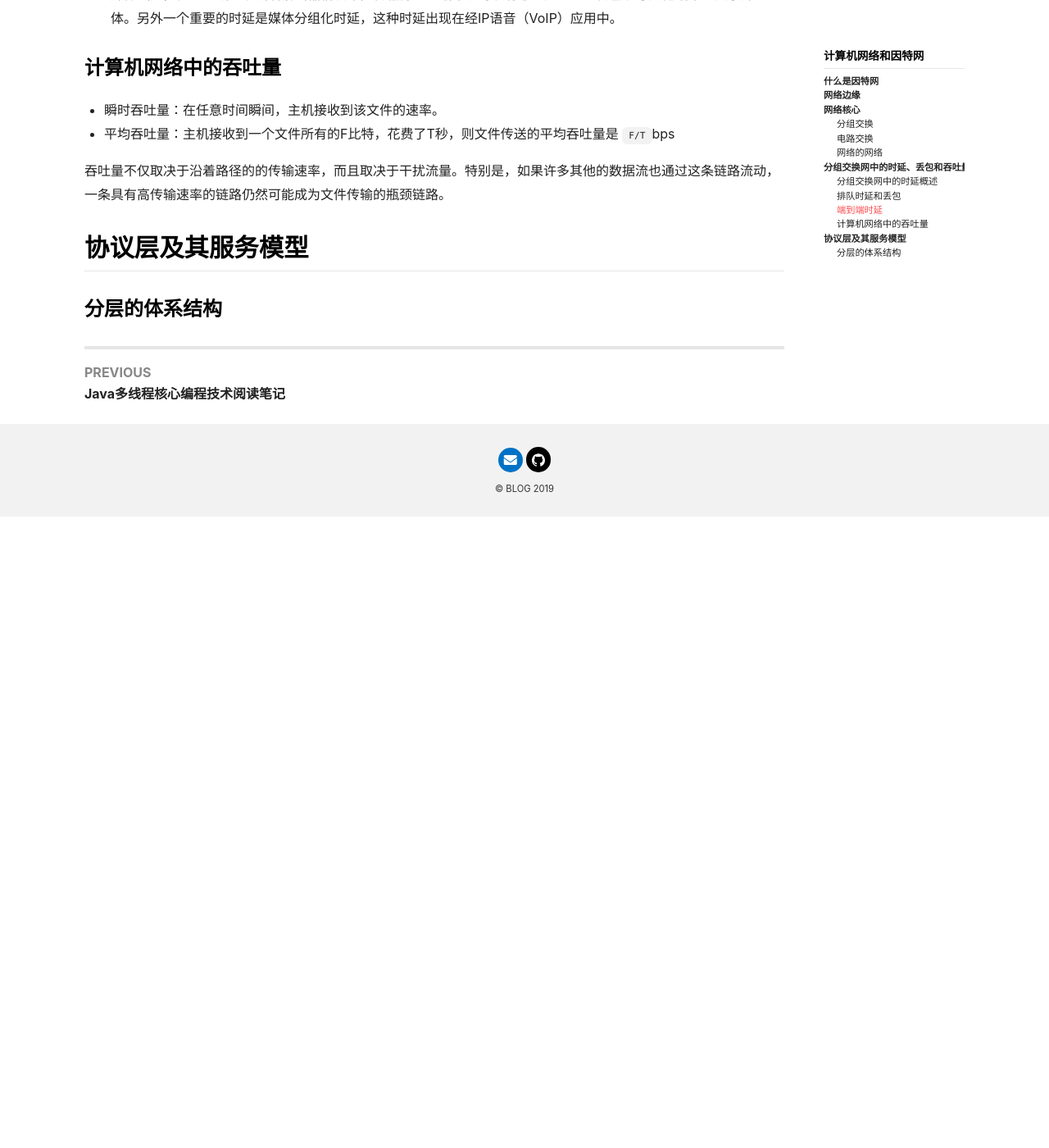
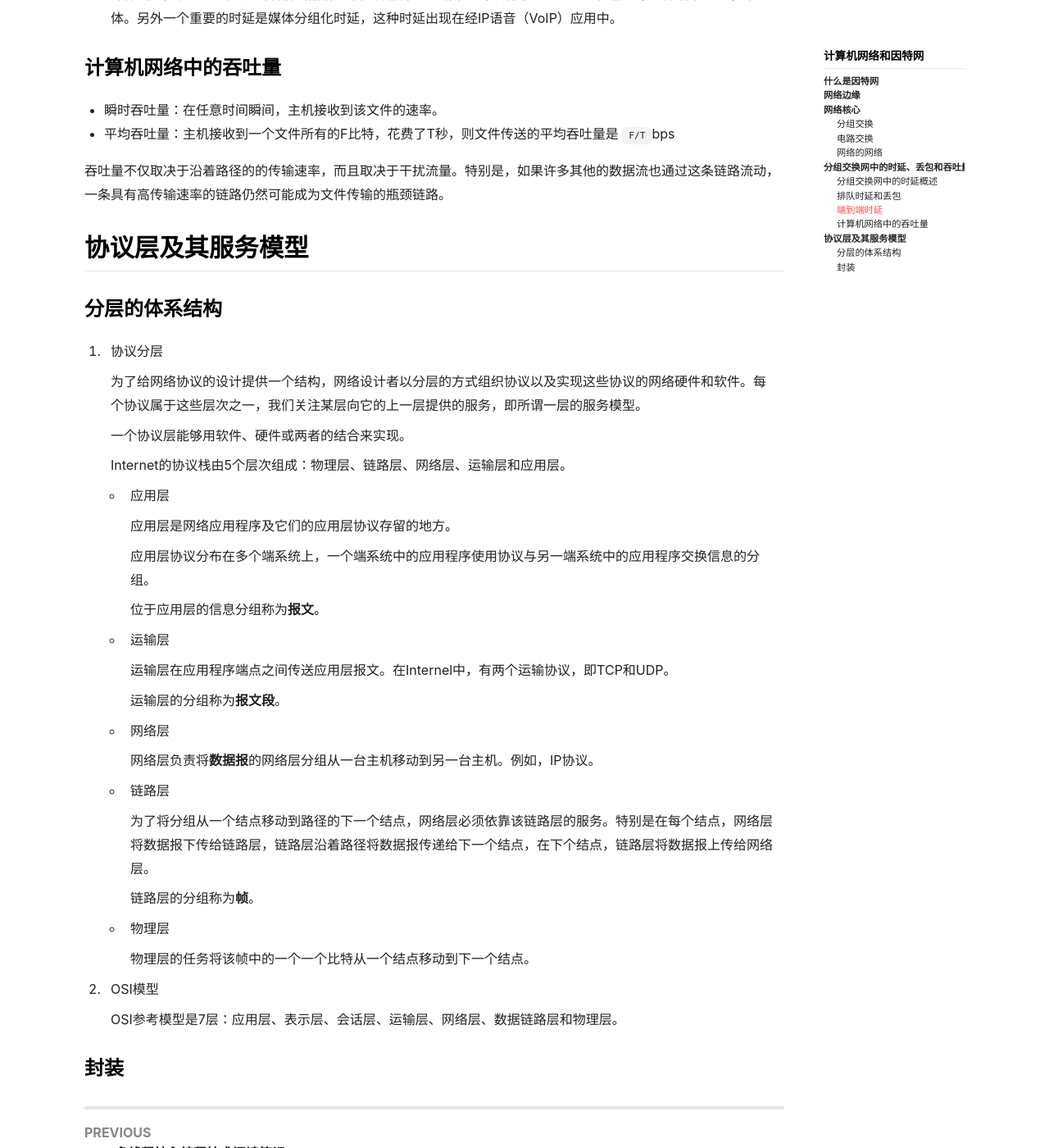
Before and after one commit to sureally/sureally.github.io, a Jekyll site: the page built from _posts/计算机网络/2020-03-28-计算机网络阅读笔记.md, in a window 1280 px wide and 1400 px high, scrolled down 3937 px. Shown: the whole window at 82% size. Built offline with Jekyll 4.4.1, drawn with Linux system fonts in a browser that asks for light colours; nearby versions of some CDN libraries; before the commit the page ends 4567 px from its top, so only the background shows below that.

Commit message:
更新。Blog

```diff
--- a/_posts/计算机网络/2020-03-28-计算机网络阅读笔记.md
+++ b/_posts/计算机网络/2020-03-28-计算机网络阅读笔记.md
@@ -149,3 +149,45 @@ Internet可以看作一种为运行在端系统上的分布式应用提供服务
 ## 协议层及其服务模型
 
 ### 分层的体系结构
+
+1. 协议分层
+
+   为了给网络协议的设计提供一个结构，网络设计者以分层的方式组织协议以及实现这些协议的网络硬件和软件。每个协议属于这些层次之一，我们关注某层向它的上一层提供的服务，即所谓一层的服务模型。
+
+   一个协议层能够用软件、硬件或两者的结合来实现。
+
+   Internet的协议栈由5个层次组成：物理层、链路层、网络层、运输层和应用层。
+
+   - 应用层
+
+     应用层是网络应用程序及它们的应用层协议存留的地方。
+
+     应用层协议分布在多个端系统上，一个端系统中的应用程序使用协议与另一端系统中的应用程序交换信息的分组。
+
+     位于应用层的信息分组称为**报文**。
+
+   - 运输层
+
+     运输层在应用程序端点之间传送应用层报文。在Internel中，有两个运输协议，即TCP和UDP。
+
+     运输层的分组称为**报文段**。
+
+   - 网络层
+
+     网络层负责将**数据报**的网络层分组从一台主机移动到另一台主机。例如，IP协议。
+
+   - 链路层
+
+     为了将分组从一个结点移动到路径的下一个结点，网络层必须依靠该链路层的服务。特别是在每个结点，网络层将数据报下传给链路层，链路层沿着路径将数据报传递给下一个结点，在下个结点，链路层将数据报上传给网络层。
+
+     链路层的分组称为**帧**。
+
+   - 物理层
+
+     物理层的任务将该帧中的一个一个比特从一个结点移动到下一个结点。
+
+2. OSI模型
+
+   OSI参考模型是7层：应用层、表示层、会话层、运输层、网络层、数据链路层和物理层。
+
+### 封装
```
